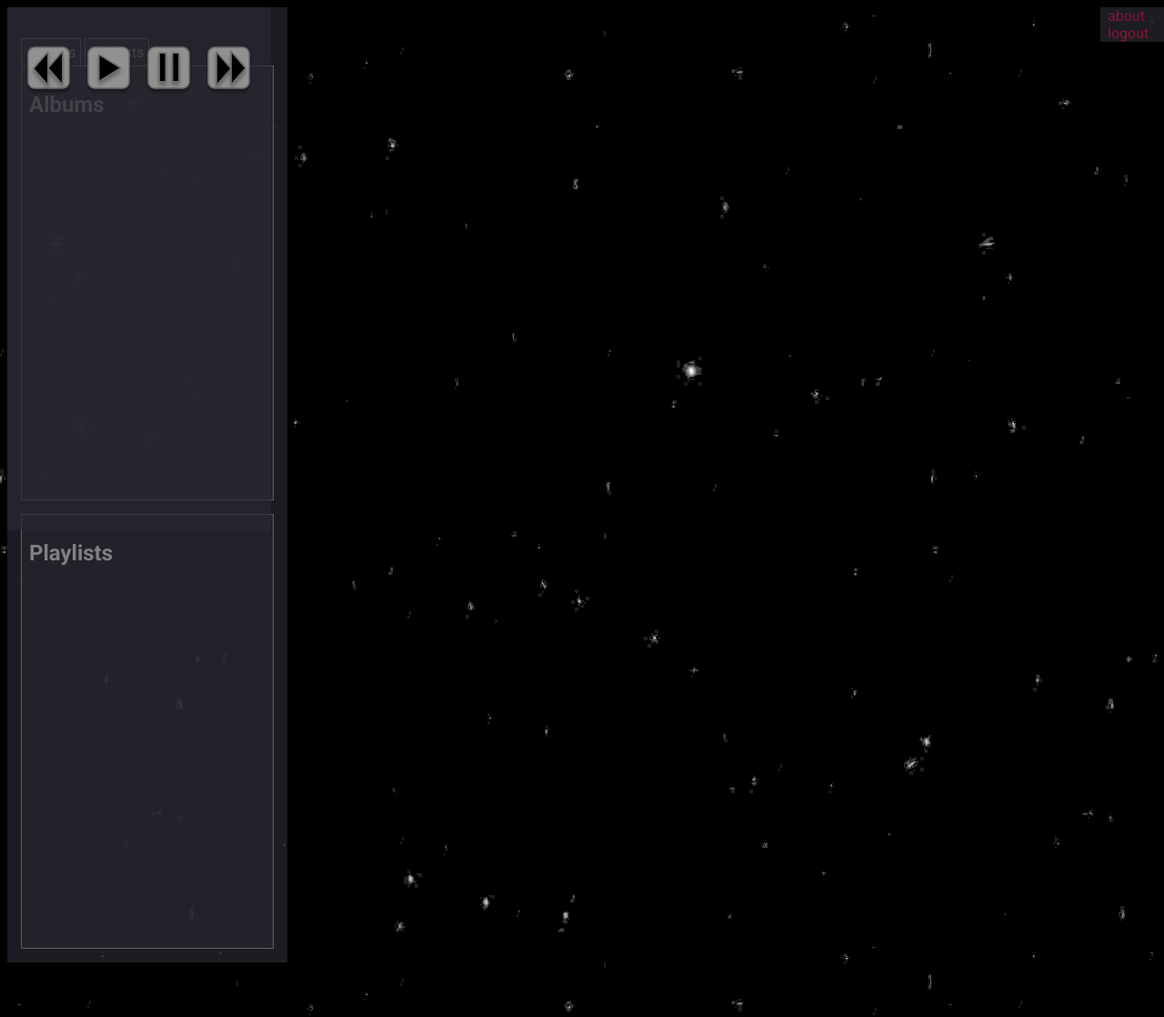
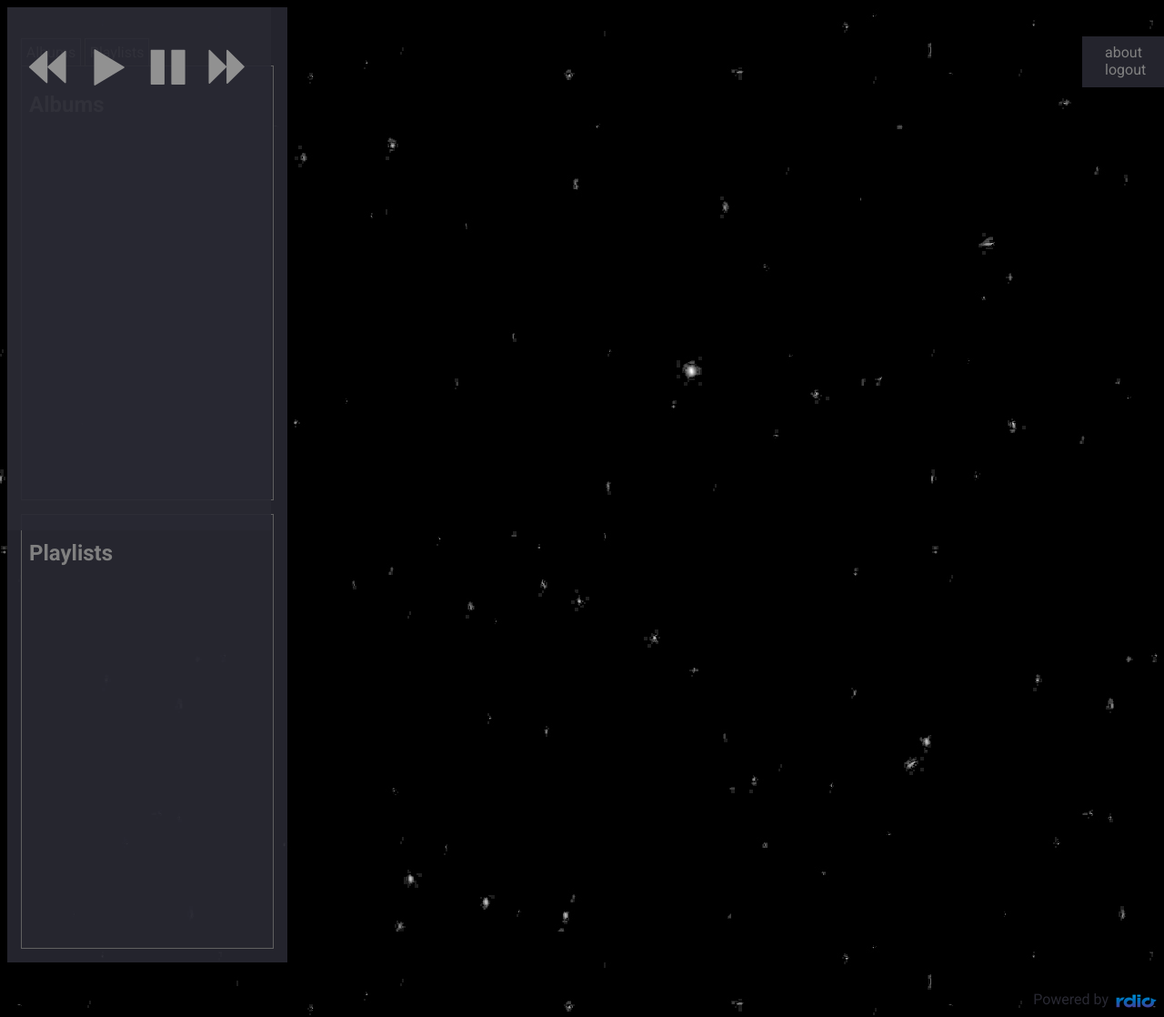
Before and after one commit to br3annalynn/Hackbright_Project, a Flask app: page /planets in a window 1280 px wide. Shown: the whole page at 91% size. Run offline with Flask 2, Linux system fonts and the light colour scheme; data that the repository does not hold is empty; parts of the project's set-up code (start-up, migrations or seed data) failed here and were passed over; some libraries are stand-ins or nearby versions.

Commit message:
Playlist moves to galaxy but seems to crash

```diff
--- a/static/css/main.css
+++ b/static/css/main.css
@@ -51,14 +51,23 @@ a{
 /*css for planets.html*/
 #navBar{
     position: absolute;
+    top: 40px;
     right: 0px;
-    width: 70px;
-    background-color: rgba(40, 40, 50, .7);
+    width: 90px;
+    background-color: rgba(40, 40, 50, .9);
+    padding-top: 8px;
+    padding-bottom: 10px;
 }
 .navs{
-    /*text-align: center;*/
-    padding-left: 8px;
-    float: left;
+    padding-left: 25px;
+}
+
+.nav-buttons{
+    color: gray;
+}
+
+.nav-buttons:hover{
+    color: rgb(133, 23, 50);
 }
 
 
@@ -68,7 +77,7 @@ a{
 
 #musicbox{
     /*width: 305px;*/
-    background-color: rgba(40, 40, 50, .7);
+    background-color: rgba(40, 40, 50, .9);
     color: gray;
     /*margin: 20px;*/
     /*height: 610px;*/
@@ -78,7 +87,7 @@ a{
 #playbox{
     /*width: 305px;*/
     /*height: 610px;*/
-    background-color: rgba(40, 40, 50, .7);
+    background-color: rgba(40, 40, 50, .9);
     color: gray;
     /*margin: 20px;*/
     position: absolute;
@@ -151,6 +160,9 @@ div.tabContent.hide {
     display: none;
 }
 
+p{
+    margin: 8px;
+}
 
 p:hover {
     color: rgb(133, 23, 50);
@@ -177,19 +189,19 @@ p:hover {
 }
 #play{
     margin-right: 3px;
-    background-image: url('../imgs/play.png');
+    background-image: url('../imgs/newplay.png');
 }
 
 #pause{
     margin-right: 3px;
-    background-image: url('../imgs/pause.png');
+    background-image: url('../imgs/newpause.png');
 }
 #fwd{
-    background-image: url('../imgs/fwd.png');
+    background-image: url('../imgs/newfwd.png');
 }
 #back{
     margin-right: 3px;
-    background-image: url('../imgs/back.png');
+    background-image: url('../imgs/newback.png');
 }
 
 .artistTitles:hover{
@@ -223,11 +235,8 @@ p:hover {
 
 
 
-#directionButtonBox{
+/*#directionButtonBox{
     margin: 20px;
-    /*border-width: 1px;
-    border-style: solid;
-    border-color: gray;*/
     position: absolute;
     right: 10px;
     width: 170px;
@@ -285,8 +294,25 @@ p:hover {
     margin-left: 5px;
     margin-right: 32.5px;
     float: left;
+}*/
+
+#power{
+    position: absolute;
+    bottom: 10px;
+    right: 8px;
 }
 
+.powered{
+    float: left;
+}
+
+#power-pic{
+    margin-top: 4px;
+    margin-left: 8px;
+    width: 45px;
+    height: 15px;
+    background-image: url('../imgs/rdio_thumb.png');
+}
 
 /*red
 rgb(133, 23, 50);*/
--- a/static/js/planets.js
+++ b/static/js/planets.js
@@ -28,8 +28,8 @@ function buildGalaxy(numOfSolarSystems){
 
     for(var i = 0; i < numOfSolarSystems; i++){
         // set numOfPlanets to number of songs on album
-        var numOfPlanets = MUSICCOLLECTION[i]['tracks'].length;
-        var solarSystem = new aSolarSystem(numOfPlanets);
+        // var numOfPlanets = MUSICCOLLECTION[i]['tracks'].length;
+        var solarSystem = new aSolarSystem(MUSICCOLLECTION[i]['tracks']);
         solarSystem.buildSolarSystem();
         solarSystem.translateSS();
         solarSystem.rotateSS();
@@ -50,14 +50,15 @@ function checkLocations(potentialLocation){
     return true;
 }
 
-function aSolarSystem(numOfPlanets){
-    this.numOfPlanets = numOfPlanets;
+function aSolarSystem(trackList){
+    this.numOfPlanets = trackList.length;
     this.solarSystemList = [];
     this.solarSystemGroup = null;
     this.solarSystemLocation = new THREE.Vector3(0,0,0);
     //set distance to view to 800 outside last orbit ring
     this.toLocation = new THREE.Vector3(0,0,0);
     this.tipAngle = 0;
+    this.trackList = trackList;
 
 
     this.buildSolarSystem = function(){
@@ -66,7 +67,7 @@ function aSolarSystem(numOfPlanets){
         var randInt = randInteger(0, SUNTEXTURES.length);
         var sunMaterials = SUNTEXTURES[0];
         //speed of sun rotation
-        var mySun = new aPlanet(300, sunMaterials, 0, 0, true);
+        var mySun = new aPlanet(300, sunMaterials, 0, 0, true, 0);
         var sphere = mySun.buildPlanet();
         mySun.rotAxis();
         group.add(sphere);
@@ -76,16 +77,15 @@ function aSolarSystem(numOfPlanets){
         for(var i = 0; i < this.numOfPlanets; i++){
             //number between 0 and 5
             randInt = randInteger(0, PLANETTEXTURES.length);
-            //list of two: image and texture
+            //list of three: image, texture, bump
             var planetMaterials = PLANETTEXTURES[randInt];
-            // //make speed slower the further out you go
-            // var angle = randNum(4, 7) / 1000;
-            //distance from the sun - moves planets out by 100 each time
             var distance = lastDist + (randNum(130, 300));
             lastDist = distance;
             var startAngle = randNum(0,6);
             randRadius = randNum(30, 100);
-            var planet = new aPlanet(randRadius, planetMaterials, distance, startAngle, false);
+            var duration = this.trackList[i]['duration'];
+            // console.log(duration);
+            var planet = new aPlanet(randRadius, planetMaterials, distance, startAngle, false, duration);
             var planetSphere = planet.buildPlanet();
             var planetOrbit = planet.showOrbitPath();
             planet.rotAxis();
@@ -96,10 +96,9 @@ function aSolarSystem(numOfPlanets){
         }
         var sunlight = new THREE.PointLight(0xFFFFFF, .5, this.numOfPlanets * 1000);
         group.add(sunlight);
+        this.solarSystemGroup = group;
+    }
 
-        this.solarSystemGroup = group;
-
-    }
 
     this.translateSS = function(){
         //check if the location is too close to a current solar system in the galaxy
@@ -108,7 +107,7 @@ function aSolarSystem(numOfPlanets){
         var potentialLocation = new THREE.Vector3(0,0,0);
         var check = false;
         while(check == false){
-            randDist = randNum(-30000, 30000);
+            randDist = randNum(-50000, 50000);
             randDist2 = randNum(-20000, 20000);
             potentialLocation = new THREE.Vector3(0,0,0);
             potentialLocation.addVectors(new THREE.Vector3(GALAXYAXIS.x * randDist, GALAXYAXIS.y * randDist, GALAXYAXIS.z * randDist), new THREE.Vector3(0, 0, randDist2));
@@ -137,10 +136,11 @@ function aSolarSystem(numOfPlanets){
     }
 }
 
-function aPlanet(radius, materials, distFromCenter, angularSpeed, isSun){
+function aPlanet(radius, materials, distFromCenter, angularSpeed, isSun, duration){
     this.radius = radius;
     this.image = IMAGESFOLDER + materials[0];
     this.texture = IMAGESFOLDER + materials[1];
+    this.bump = materials[2];
     //Planet distance from sun
     this.distFromCenter = distFromCenter;
     this.planetGeom = null;
@@ -150,33 +150,35 @@ function aPlanet(radius, materials, distFromCenter, angularSpeed, isSun){
     this.angularSpeed = angularSpeed;
     this.isSun = isSun;
     this.lengthOfOrbit = 2 * Math.PI * Math.sqrt((this.distFromCenter * this.distFromCenter + 1.5 * this.distFromCenter * 1.5 * this.distFromCenter) / 2);
+    // console.log(this.lengthOfOrbit);
     if(isSun){
-        this.angleOfRot = -0.002;
+        this.angleOfRot = 0.002;
     }
     else{
         // set division to length of song
-        this.angleOfRot = this.lengthOfOrbit / 180;
+        this.angleOfRot = this.lengthOfOrbit / (duration * 60 * 500);
     }
 
     this.buildPlanet = function(){
         // console.log('building planets geometry and texture');
-        var geometry = new THREE.SphereGeometry(this.radius, 30, 30);
+        var geometry = new THREE.SphereGeometry(this.radius, 50, 50);
         var material = new THREE.MeshPhongMaterial({
             map: THREE.ImageUtils.loadTexture(this.image),
             bumpMap: THREE.ImageUtils.loadTexture(this.texture),
+            // bumpScale: this.bump
             bumpScale: 5
         });
 
         var sphere = new THREE.Mesh(geometry, material);
         if(isSun){
-            console.log('adding flare');
+            // console.log('adding flare');
             var spriteMaterial = new THREE.SpriteMaterial({
                     map: new THREE.ImageUtils.loadTexture( IMAGESFOLDER + 'lensflare.png' ),
                     useScreenCoordinates: false, alignment: THREE.SpriteAlignment.center,
                     color: 0xFFFF66, transparent: false, blending: THREE.AdditiveBlending
             });
             var sprite = new THREE.Sprite( spriteMaterial );
-            sprite.scale.set(2000, 2000, 70.0);
+            sprite.scale.set(3000, 3000, 70.0);
             sphere.add(sprite); // this centers the glow at the mesh
         };
         this.planetGeom = sphere;
@@ -195,10 +197,6 @@ function aPlanet(radius, materials, distFromCenter, angularSpeed, isSun){
         return new THREE.Line(geometry, material);
 
     }
-    // this.findOrbitalLength = function(){
-    //     var d = this.distFromCenter;
-    //     this.lengthOfOrbit = 2 * Math.PI * Math.sqrt((this.distFromCenter * this.distFromCenter + 1.5 * this.distFromCenter * 1.5 * this.distFromCenter) / 2);
-    // }
 
     this.rotAxis = function(){
         if(this.isSun){
@@ -215,23 +213,19 @@ function aPlanet(radius, materials, distFromCenter, angularSpeed, isSun){
 
 
     this.updateSpin = function(){
-        this.planetGeom.rotateOnAxis(this.rotAxis, this.angleOfRot);
+        this.planetGeom.rotateOnAxis(this.rotAxis, -0.003);
 
     }
 
     this.updateOrbit = function(){
         //make planets follow an ellpitical path along the xz-plane
-        x_direction = this.distFromCenter*1.5*Math.cos(this.angularSpeed);
-        z_direction = this.distFromCenter*Math.sin(this.angularSpeed);
+        x_direction = this.distFromCenter * 1.5 * Math.cos(this.angularSpeed);
+        z_direction = this.distFromCenter * Math.sin(this.angularSpeed);
 
         this.planetGeom.position.x = x_direction;
         this.planetGeom.position.z = z_direction;
     }
 }
-// function turnToNext(currentSolarSystem, nextSolarSystem){
-//     var travelVector = new THREE.Vector3(nextSolarSystem.solarSystemLocation.x - currentSolarSystem.solarSystemLocation.x, nextSolarSystem.solarSystemLocation.y - currentSolarSystem.solarSystemLocation.y, nextSolarSystem.solarSystemLocation.z - currentSolarSystem.solarSystemLocation.z);
-//     if(CAMERA.)
-// }
 
 function moveCameraToSS(currentSolarSystem, out){
     //find directional vector (camera - position)
@@ -265,12 +259,9 @@ function highlightPlanet(belongs, trackNumber){
     if(belongs == "a"){
         //unhighlist all planets
         for(var i = 0; i < GALAXYLIST[ALBUMNUM].solarSystemList.length; i++){
-            console.log('yo');
             var onePlanet = GALAXYLIST[ALBUMNUM].solarSystemList[i];
-            console.log(onePlanet.image);
             onePlanet.planetGeom.material.map = THREE.ImageUtils.loadTexture(onePlanet.image);
             onePlanet.planetGeom.material.needsUpdate = true;
-            console.log(onePlanet.planetGeom.material.map);
             onePlanet.planetGeom.scale.set(1, 1, 1);
         }
         //highlight selected planet
@@ -280,6 +271,18 @@ function highlightPlanet(belongs, trackNumber){
         GALAXYLIST[ALBUMNUM].solarSystemList[trackNumber + 1].planetGeom.scale.set(2, 2, 2);
     }
 
+}
+
+function findSS(key){
+    for(var i = 0; i < MUSICCOLLECTION.length; i++){
+        for(var x = 0; x < MUSICCOLLECTION[i]['tracks'].length; x++){
+            if(MUSICCOLLECTION[i]['tracks'][x]['key'] == key){
+                ALBUMNUM = x;
+                ALBUMCLICKED = true;
+                break;
+            }
+        }
+    }
 }
 
 function onkeypress(e) {
@@ -305,15 +308,9 @@ function onkeypress(e) {
         CAMERA.position.y = CAMERA.position.y - 20;
     }
 }
-var VECTOR = new THREE.Vector3(0, 0, 0);
+
 //this creates a loop that runs every 60th of a sec
 function render(){
-
-    // if(HIGHLIGHT){
-    //     //th planet that is playing
-    //     GALAXYLIST[ALBUMNUM].solarSystemList[PLANETPLAYING + 1].
-    //     console.log(GALAXYLIST[ALBUMNUM].solarSystemList[PLANETPLAYING + 1]);
-    // }
 
     for(var i = 0; i < GALAXYLIST.length; i++){
         for(var x = 0; x < GALAXYLIST[i].solarSystemList.length; x++){
@@ -374,17 +371,16 @@ var IMAGESFOLDER = "../static/images/"
  */
 
 var PLANETTEXTURES = [
-    ["jupitermap.jpg", "marsbump1k.jpg"],
-    ["marsmap1k.jpg", "marsbump1k.jpg"],
-    ["mercurymap.jpg", "mercurybump.jpg"],
-    ["moonmap1k.jpg", "moonbump1k.jpg"],
-    ["plutomap1k.jpg", "plutobump1k.jpg"],
-    ["saturnmap.jpg", "plutobump1k.jpg"],
-    ["venusmap.jpg", "venusbump.jpg"],
-    ["neptunemap.jpg", "mercurybump.jpg"],
-    ["uranusmap.jpg", "venusbump.jpg"]
+    ["jupitermap.jpg", "marsbump1k.jpg", 0.02],
+    ["marsmap1k.jpg", "marsbump1k.jpg", 0.05],
+    ["mercurymap.jpg", "mercurybump.jpg", 0.005],
+    ["plutomap1k.jpg", "plutobump1k.jpg", 0.005],
+    ["saturnmap.jpg", "plutobump1k.jpg", 0.05],
+    ["venusmap.jpg", "venusbump.jpg", 0.005],
+    ["neptunemap.jpg", "mercurybump.jpg", 0.005],
+    ["uranusmap.jpg", "venusbump.jpg", 5]
 ];
-
+// ["moonmap1k.jpg", "moonbump1k.jpg", 0.002],
 var SONGTEXTURES = ["earthmap1k.jpg", "earthbump1k.jpg"];
 
 
--- a/static/js/player.js
+++ b/static/js/player.js
@@ -120,6 +120,7 @@ function playTrack(trackNumber){
   }
   else if(BELONGS == "p"){
     var key = PLAYLISTS[PLAYLISTNUM]['tracks'][trackNumber]['key'];
+    findSS(key);
     // console.log('playing: ', PLAYLISTS[PLAYLISTNUM]['tracks'][trackNumber]['name']);
   }
   apiswf.rdio_play(key);
@@ -152,7 +153,7 @@ callback_object.freeRemainingChanged = function freeRemainingChanged(remaining)
 callback_object.playStateChanged = function playStateChanged(playState) {
   // The playback state has changed.
   // The state can be: 0 - paused, 1 - playing, 2 - stopped, 3 - buffering or 4 - paused.
-  console.log(playState);
+  // console.log(playState);
   if(playState == 1){
     CURRENTPLAYED = true;
   }
--- a/static/js/user_music.js
+++ b/static/js/user_music.js
@@ -186,3 +186,8 @@ function import_playlists(result){
     fillInMusicbox();
     init();
 }
+
+$(document).ready(function() {
+    console.log('ready!');
+    // $(".loading").hide();
+    });
--- a/templates/planets.html
+++ b/templates/planets.html
@@ -4,8 +4,8 @@
 {%block body%}
 
     <div id="navBar">
-        <div class="navs"><a href="/about">about</a></div>
-        <div class="navs"><a href="/clear">logout</a></div>
+        <div class="navs"><a class="nav-buttons" href="/about">about</a></div>
+        <div class="navs"><a class="nav-buttons" href="/clear">logout</a></div>
     </div>
 
     <!-- <div id="directionButtonbox">
@@ -59,6 +59,10 @@
         <div id="album_title"></div>
     </div>
 
+    <div id="power">
+        <div class="powered">Powered by</div>
+        <div class="powered" id="power-pic"></div>
+    </div>
 
     <script src="../static/js/three.min.js"></script>
     <script src="../static/js/jquery-2.0.3.js"></script>
```
Also changed, not shown: static/imgs/newback.png (added), static/imgs/newfwd.png (added), static/imgs/newpause.png (added), static/imgs/newplay.png (added), static/imgs/rdio-logo.png (added), static/imgs/rdio_thumb.png (added), 4 other files.
